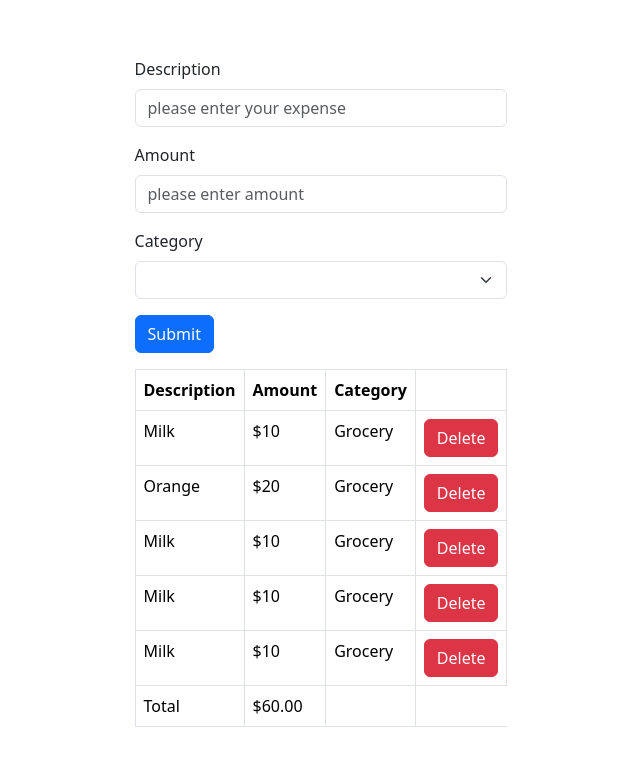
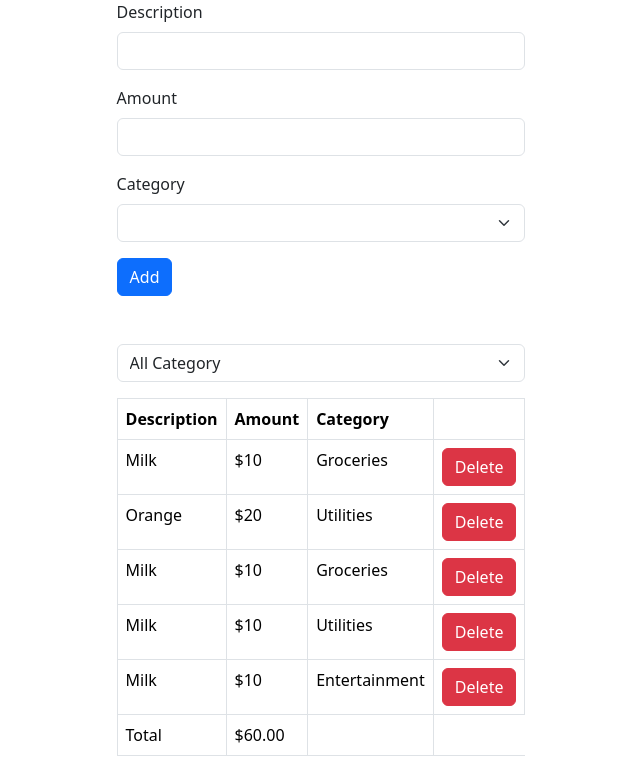
Before and after one commit to DanishKhan25/expense-tracker, a React (Vite) app: page / in a window 1280 px wide. Shown: the top 782 px of the page, without its empty margins (319-959 px from the left). Built offline with nearby package versions, Linux system fonts and the light colour scheme.

Commit message:
added new expense form in app

```diff
--- a/src/App.tsx
+++ b/src/App.tsx
@@ -1,9 +1,36 @@
-import ExpenseForm from "./components/form/ExpenseForm";
+import { useState } from "react";
+import ExpenseFilter from "./components/expense-filter/ExpenseFilter";
+import ExpenseForm from "./components/expense-form/ExpenseForm";
+import ExpenseList from "./components/expense-list/ExpenseList";
 
+export const CATEGORIES = ["Groceries", "Utilities", "Entertainment"];
+export const INITIAL_EXPENSES = [
+  { id: 1, description: "Milk", amount: 10, category: "Groceries" },
+  { id: 2, description: "Orange", amount: 20, category: "Utilities" },
+  { id: 3, description: "Milk", amount: 10, category: "Groceries" },
+  { id: 4, description: "Milk", amount: 10, category: "Utilities" },
+  { id: 5, description: "Milk", amount: 10, category: "Entertainment" },
+];
 const App = () => {
+  const [selectedCategory, setSelectedCategory] = useState("");
+  const [expenses, setExpenses] = useState(INITIAL_EXPENSES);
+  const visibleExpenses = selectedCategory
+    ? expenses.filter((exp) => exp.category === selectedCategory)
+    : expenses;
   return (
     <div>
-      <ExpenseForm />
+      <div className="mb-5">
+        <ExpenseForm />
+      </div>
+      <div className="mb-3">
+        <ExpenseFilter
+          onSelectCategory={(category) => setSelectedCategory(category)}
+        />
+      </div>
+      <ExpenseList
+        expenses={visibleExpenses}
+        onDelete={(id) => setExpenses(expenses.filter((e) => e.id !== id))}
+      />
     </div>
   );
 };
--- /dev/null
+++ b/src/components/expense-filter/ExpenseFilter.tsx
@@ -0,0 +1,23 @@
+import { CATEGORIES as CATEGORIES } from "../form/ExpenseFormComponent";
+
+interface Props {
+  onSelectCategory: (category: string) => void;
+}
+
+const ExpenseFilter = ({ onSelectCategory }: Props) => {
+  return (
+    <select
+      className="form-select"
+      onChange={(event) => onSelectCategory(event?.target.value)}
+    >
+      <option value="">All Category</option>
+      {CATEGORIES.map((category) => (
+        <option key={category} value={category}>
+          {category}
+        </option>
+      ))}
+    </select>
+  );
+};
+
+export default ExpenseFilter;
--- /dev/null
+++ b/src/components/expense-form/ExpenseForm.tsx
@@ -0,0 +1,38 @@
+import { CATEGORIES } from "../form/ExpenseFormComponent";
+
+const ExpenseForm = () => {
+  return (
+    <form>
+      <div className="mb-3">
+        <label htmlFor="description" className="form-label">
+          Description
+        </label>
+        <input type="text" className="form-control" id="description" />
+      </div>
+      <div className="mb-3">
+        <label htmlFor="amount" className="form-label">
+          Amount
+        </label>
+        <input id="amount" type="number" className="form-control" />
+      </div>
+      <div className="mb-3">
+        <label htmlFor="category" className="form-label">
+          Category
+        </label>
+        <select id="category" className="form-select">
+          <option value=""></option>
+          {CATEGORIES.map((category) => (
+            <option key={category} value={category}>
+              {category}
+            </option>
+          ))}
+        </select>
+      </div>
+      <button type="submit" className="btn btn-primary">
+        Add
+      </button>
+    </form>
+  );
+};
+
+export default ExpenseForm;
--- a/src/components/form/ExpenseForm.tsx
+++ b/src/components/form/ExpenseFormComponent.tsx
@@ -2,34 +2,37 @@ import { useForm, FieldValues } from "react-hook-form";
 import DropDown from "../common/drop-down/DropDown";
 import Input from "../common/input/Input";
 import { useState } from "react";
-import Table from "../table/Table";
 import ExpenseList from "../expense-list/ExpenseList";
+import ExpenseFilter from "../expense-filter/ExpenseFilter";
 interface FormData {
   description: string;
   amount: number;
   category: string;
 }
 
-const ExpenseForm = () => {
-  const CATEGORY = ["", "Grocery", "Utilities", "Entertainment"];
+export const CATEGORIES = ["Groceries", "Utilities", "Entertainment"];
+const ExpenseFormComponent = () => {
   const INITIAL_EXPENSES = [
-    { id: 1, description: "Milk", amount: 10, category: "Grocery" },
-    { id: 2, description: "Orange", amount: 20, category: "Grocery" },
-    { id: 3, description: "Milk", amount: 10, category: "Grocery" },
-    { id: 4, description: "Milk", amount: 10, category: "Grocery" },
-    { id: 5, description: "Milk", amount: 10, category: "Grocery" },
+    { id: 1, description: "Milk", amount: 10, category: "Groceries" },
+    { id: 2, description: "Orange", amount: 20, category: "Utilities" },
+    { id: 3, description: "Milk", amount: 10, category: "Groceries" },
+    { id: 4, description: "Milk", amount: 10, category: "Utilities" },
+    { id: 5, description: "Milk", amount: 10, category: "Entertainment" },
   ];
   const {
     register,
     handleSubmit,
     formState: { errors },
   } = useForm<FormData>();
+  const [selectedCategory, setSelectedCategory] = useState("");
   const [expenses, setExpenses] = useState(INITIAL_EXPENSES);
 
   // const onSubmit = (data: FormData) => {
   //   setExpenses([...expense, data]);
   // };
-
+  const visibleExpenses = selectedCategory
+    ? expenses.filter((exp) => exp.category === selectedCategory)
+    : expenses;
   return (
     <div className="container">
       <form
@@ -66,7 +69,7 @@ const ExpenseForm = () => {
           <DropDown
             name="category"
             id="category"
-            list={CATEGORY}
+            list={CATEGORIES}
             label="Category"
             onChange={register("category", { required: true })}
           />
@@ -80,12 +83,17 @@ const ExpenseForm = () => {
           </button>
         </div>
       </form>
+      <div className="mb-3">
+        <ExpenseFilter
+          onSelectCategory={(category) => setSelectedCategory(category)}
+        />
+      </div>
       <ExpenseList
-        expenses={expenses}
+        expenses={visibleExpenses}
         onDelete={(id) => setExpenses(expenses.filter((e) => e.id !== id))}
       />
     </div>
   );
 };
 
-export default ExpenseForm;
+export default ExpenseFormComponent;
--- a/src/index.css
+++ b/src/index.css
@@ -3,6 +3,5 @@ body{
     flex-direction: column;
     align-items: center;
     justify-content: center;
-    height: 100vh;
     background-color: #f5f5f5;
 }
```
